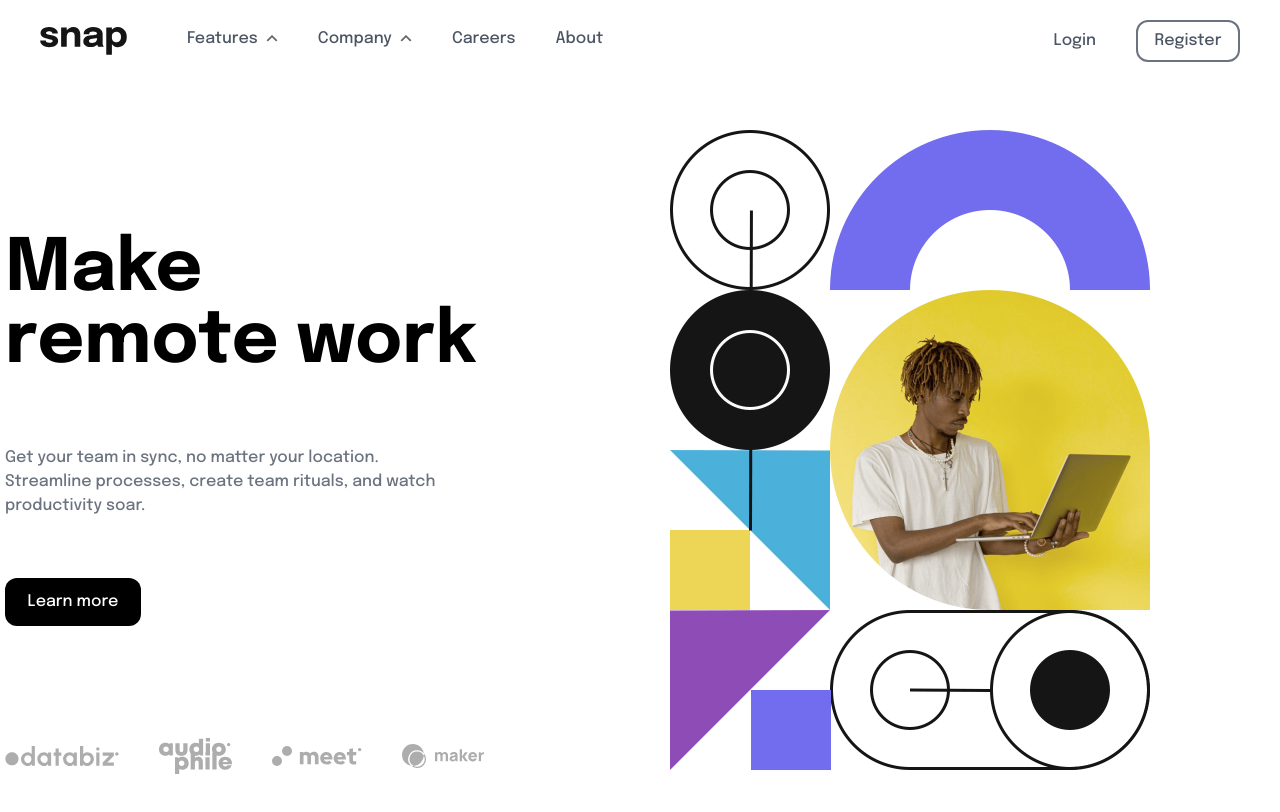
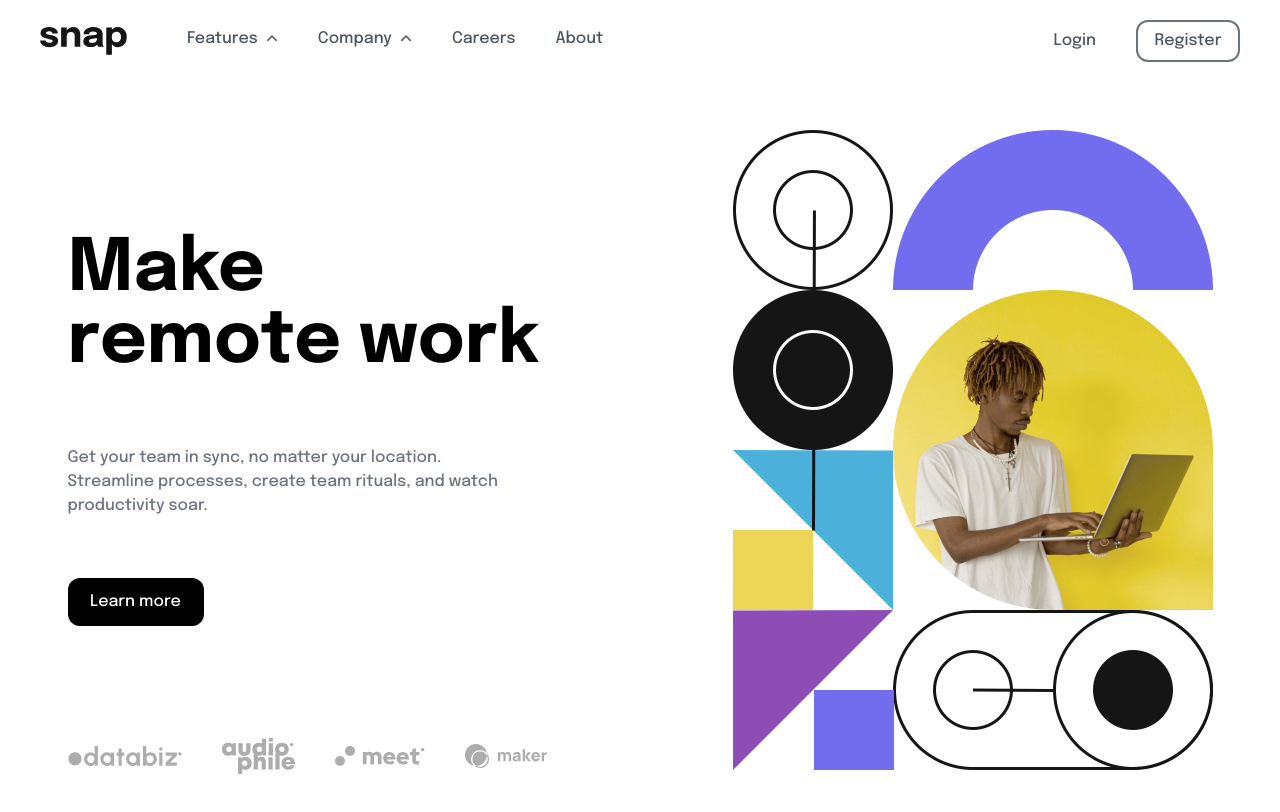
Before and after one commit to peternguyen777/fem-intro-section, a React (Create React App) app: page / in a window 1280 px wide. Shown: the top 812 px of the page. Built offline with nearby package versions, Linux system fonts and the light colour scheme.

Commit message:
main update

```diff
--- a/src/App.js
+++ b/src/App.js
@@ -22,7 +22,7 @@ function App() {
       {/* Image */}
       <main>
         <img className='lg:hidden mb-[48px]' src={imageMobile} alt='' />
-        <div className='flex lg:flex-row lg:mt-[68px] lg:justify-end lg:mr-[130px] lg:mb-[130px]'>
+        <div className='flex lg:flex-row lg:mt-[68px] lg:justify-center lg:mx-auto lg:mb-[130px]'>
           <div className='flex flex-col items-center mx-[16px] text-center lg:text-left lg:ml-0 lg:justify-between lg:mr-[125px]'>
             <div className='lg:w-[540px] lg:mt-[104px]'>
               <h1 className='text-4xl font-bold mb-[28px] font-epilogue lg:text-7xl lg:mb-[68px]'>
```
